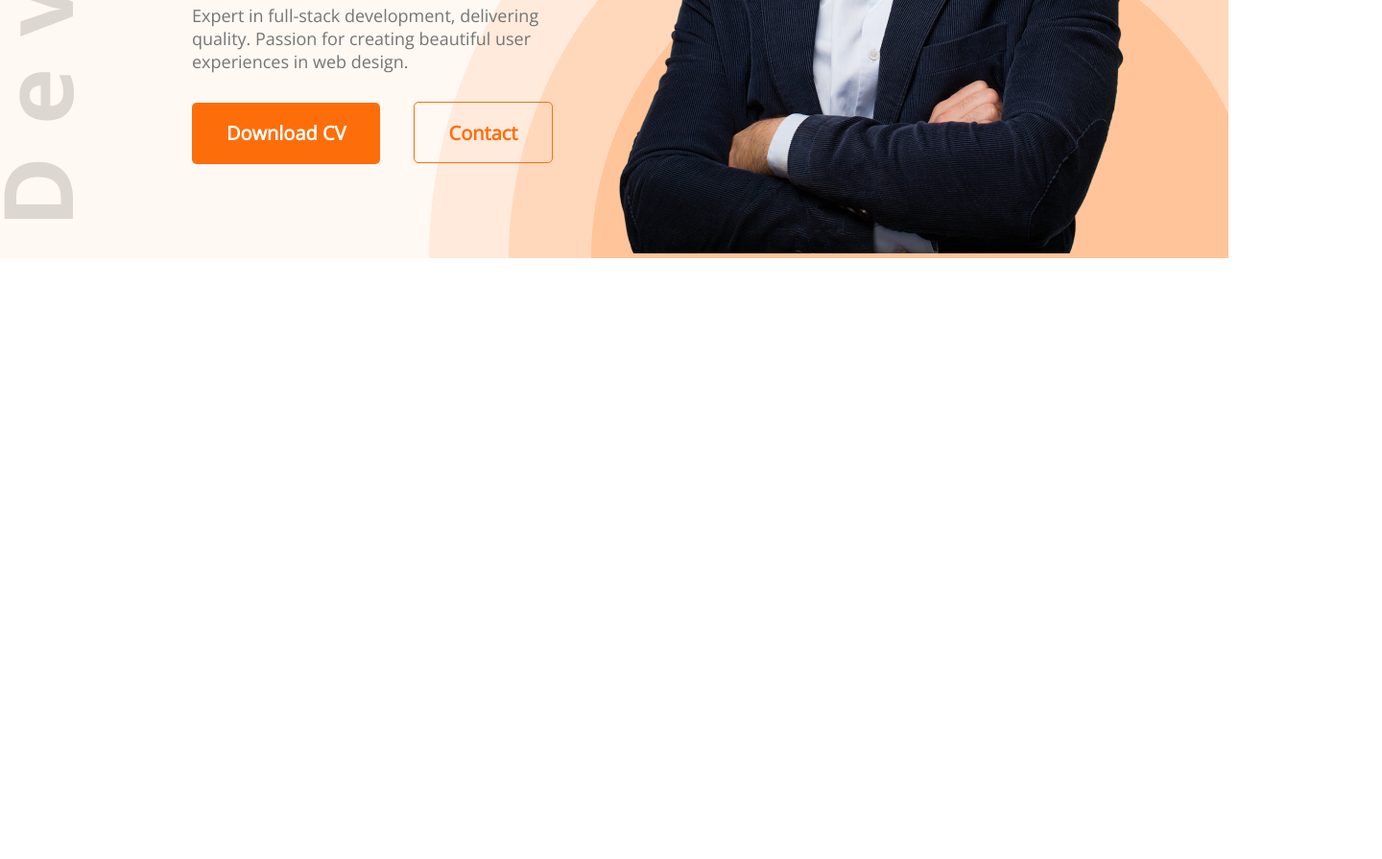
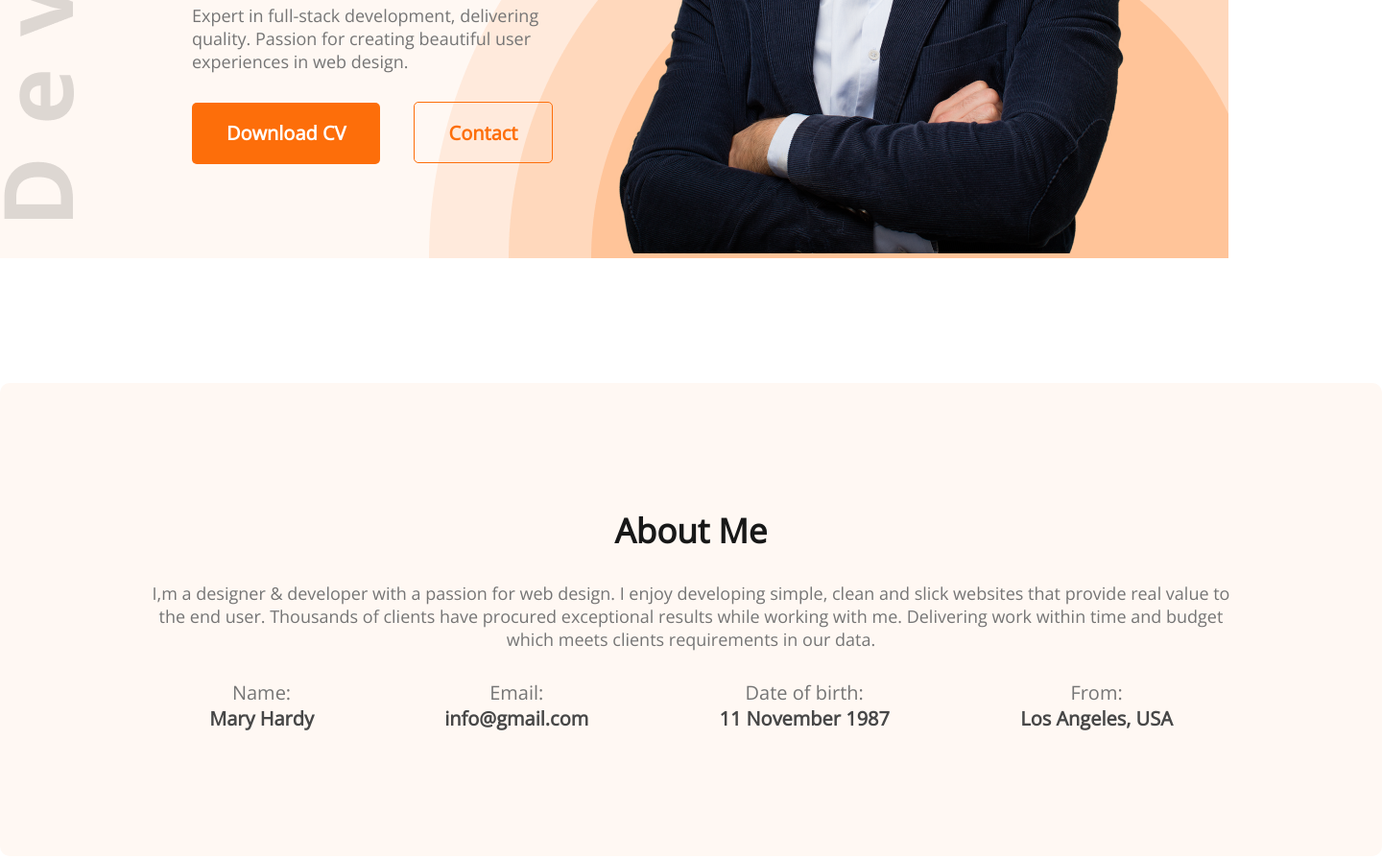
Before and after one commit to omorfarukmahfuj/developer-portfolio, a plain HTML site: page index.html in a window 1280 px wide. Shown: the part 576-1471 px from the top of the page at 96% size, 1440 px wide, since content can reach past the window. Before the commit the page ends 845 px from the top, so only its background shows below. Drawn offline with nearby package versions, Linux system fonts and the light colour scheme; some icons are missing.

Commit message:
added about section

```diff
--- a/index.html
+++ b/index.html
@@ -56,7 +56,33 @@
 
     <!-- Main Start -->
     <main>
-
+        <!-- About Section -->
+        <section class="about-section">
+            <h4 class="section-title">About Me</h4>
+            <p class="section-description">I,m a designer & developer with a passion for web design. I enjoy developing
+                simple, clean and slick
+                websites that provide real value to the end user. Thousands of clients have procured exceptional results
+                while working with me. Delivering work within time and budget which meets clients requirements in our
+                data.</p>
+            <div class="about-info-container">
+                <div class="about-info">
+                    <p class="about-info-title">Name:</p>
+                    <p class="about-info-description">Mary Hardy </p>
+                </div>
+                <div class="about-info">
+                    <p class="about-info-title">Email:</p>
+                    <p class="about-info-description">info@gmail.com</p>
+                </div>
+                <div class="about-info">
+                    <p class="about-info-title">Date of birth:</p>
+                    <p class="about-info-description">11 November 1987</p>
+                </div>
+                <div class="about-info">
+                    <p class="about-info-title">From:</p>
+                    <p class="about-info-description">Los Angeles, USA</p>
+                </div>
+            </div>
+        </section>
     </main>
 
     <!-- Footer Start -->
--- a/styles/style.css
+++ b/styles/style.css
@@ -95,3 +95,44 @@ nav li {
     color: #757575;
     margin-bottom: 30px;
 }
+
+/* About Section Styles */
+.about-section {
+    width: 1140px;
+    background: #FFF8F3;
+    border-radius: 10px;
+    padding: 130px 150px;
+    margin: 130px auto;
+}
+
+.section-title {
+    font-weight: 700;
+    font-size: 35px;
+    text-align: center;
+    color: #181818;
+    margin-bottom: 30px;
+}
+
+.section-description {
+    font-size: 18px;
+    text-align: center;
+    color: #757575;
+    margin-bottom: 30px;
+}
+
+.about-info-container {
+    display: flex;
+    justify-content: space-around;
+    text-align: center;
+}
+
+.about-info-title {
+    font-size: 20px;
+    color: #757575;
+}
+
+.about-info-description {
+    font-weight: 700;
+    font-size: 20px;
+    color: #474747;
+}
```
